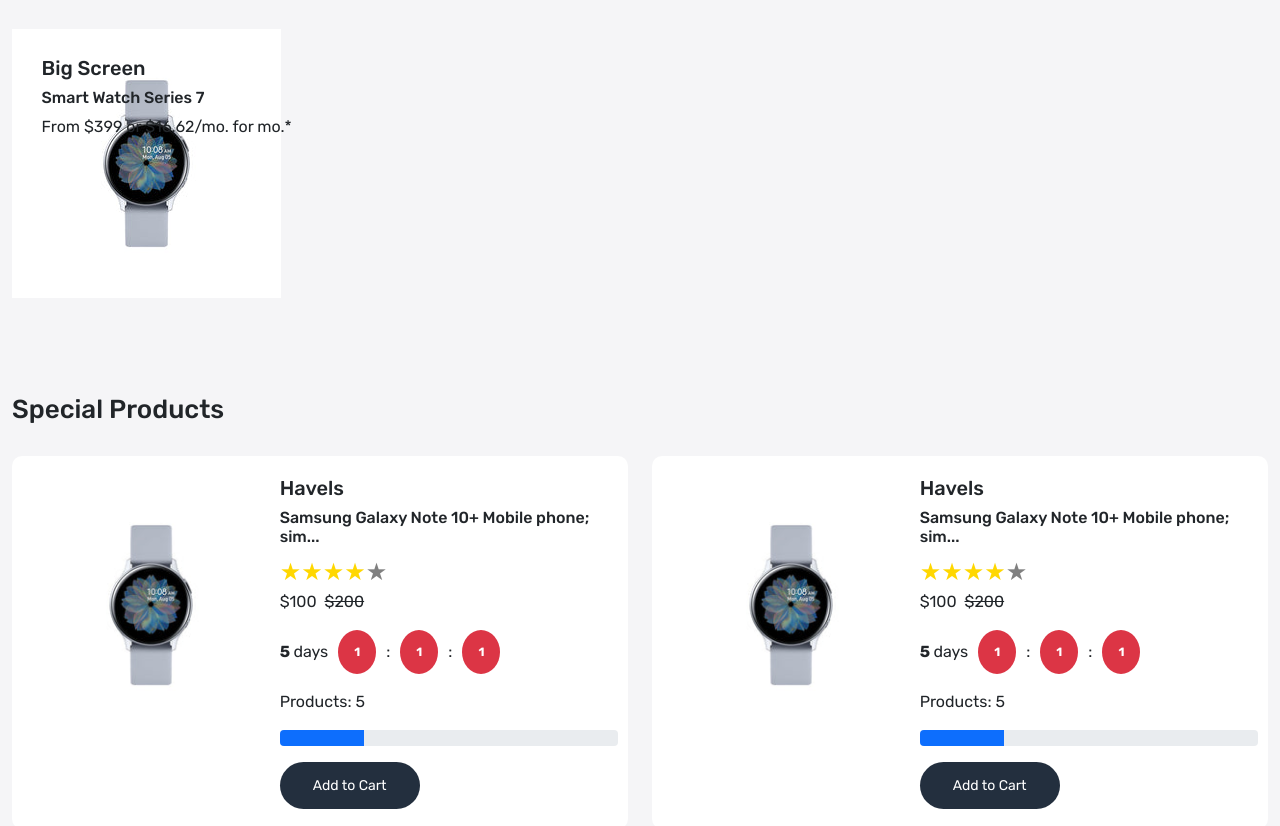
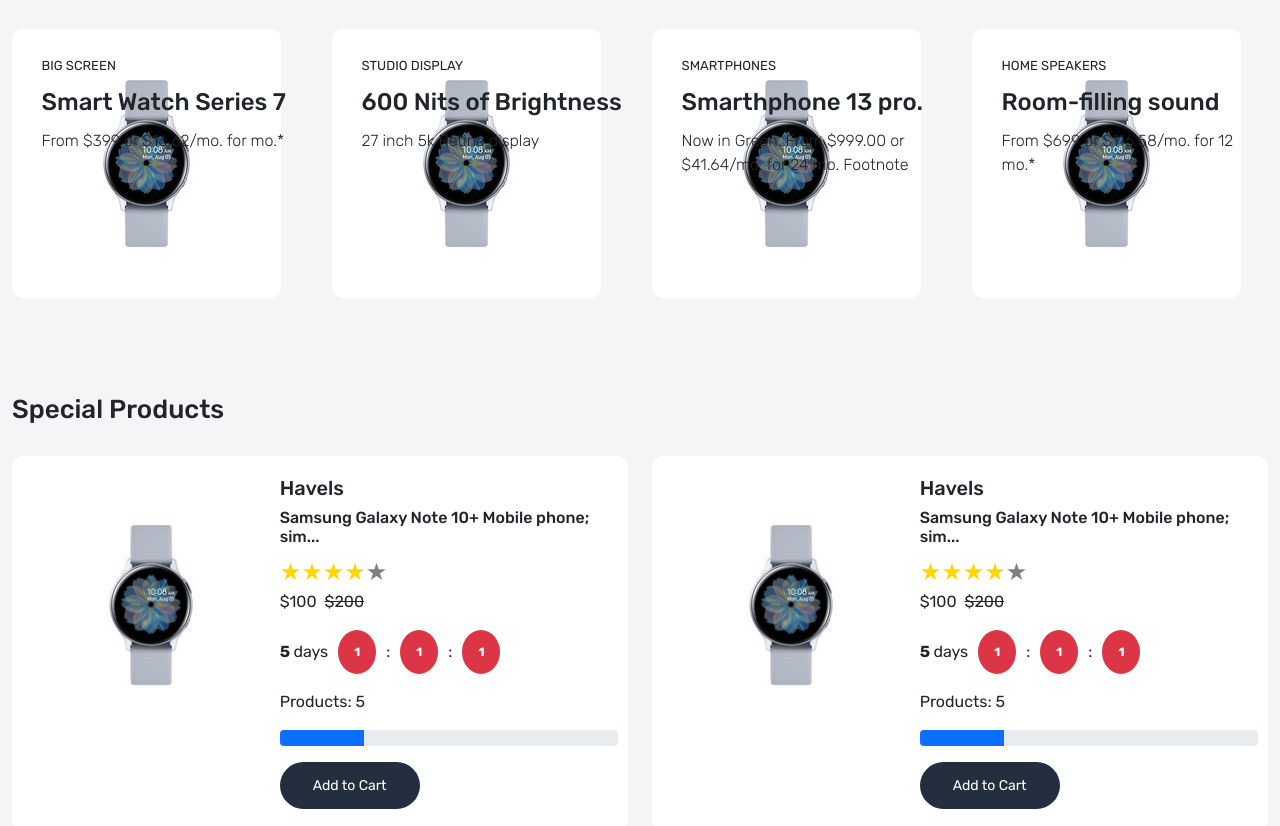
Before and after one commit to AbrarAhamed18/SwapIt, a React (Create React App) app: page / in a window 1280 px wide. Shown: the part 1829-2655 px from the top of the page. Built offline with nearby package versions, Linux system fonts and the light colour scheme.

Commit message:
"last commit"

```diff
--- a/src/App.css
+++ b/src/App.css
@@ -348,6 +348,30 @@
   top:10%;
   left:10%;
 }
+.famous-card img{
+  border-radius: 10px;
+}
+.famous-content h5{
+  font-size: 13px;
+  line-height: 20px;
+  font-weight: 400;
+  /* color: white; */
+  margin-bottom: 7px;
+  text-transform: uppercase;
+}
+.famous-content h6{
+  font-size: 24px;
+  font-weight: 500;
+  line-height: 38px;
+  /* color: white; */
+
+}
+.famous-content p{
+  font-size: 16px;
+  line-height: 24px;
+  font-weight: 100;
+  /* color: white; */
+}
 
 /* Famous card Ends Here*/
 
--- a/src/pages/Home.js
+++ b/src/pages/Home.js
@@ -213,17 +213,49 @@
             <div className="row">
                 <div className="col-3">
                     <div className="famous-card position-relative">
-                        <img src="images/watch.jpg" alt="" />
+                        <img src="images/watch.jpg" className='img-fluid' alt="" />
                         <div className="famous-content position-absolute">
                             <h5>Big Screen</h5>
                             <h6>Smart Watch Series 7</h6>
                             <p>From $399 or $16.62/mo. for mo.*</p>
                         </div>
-
                     </div>
                 </div>
+                <div className="col-3">
+
+                    <div className="famous-card position-relative">
+                        <img src="images/watch.jpg" className='img-fluid' alt="" />
+                        <div className="famous-content position-absolute">
+                            <h5 className='text-dark'>Studio Display</h5>
+                            <h6 className='text-dark'>600 Nits of Brightness</h6>
+                            <p className='text-dark'>27 inch 5k Retina display</p>
+                        </div>
+                    </div>
+                </div>
+                <div className="col-3">
+            <div className="famous-card position-relative">
+                <img src="images/watch.jpg" className='img-fluid' alt="" />
+                <div className="famous-content position-absolute">
+                <h5 className='text-dark'>SMARTPHONES</h5>
+                <h6 className='text-dark'>Smarthphone 13 pro.</h6>
+                <p className='text-dark'>Now in Green. From $999.00 or $41.64/mo. for 24 mo. Footnote</p>
+            </div>
+                </div>
+                </div>
+                <div className="col-3">
+            <div className="famous-card position-relative">
+                <img src="images/watch.jpg" className='img-fluid' alt="" />
+                <div className="famous-content position-absolute">
+                <h5 className='text-dark'>home speakers</h5>
+                <h6 className='text-dark'>Room-filling sound</h6>
+                <p className='text-dark'>From $699 or $116.58/mo. for 12 mo.*</p>
+            </div>
+                </div>
+                </div>
+
             </div>
         </div>
+
     </section>
 
     <section className='special-wrapper py-5 home-wrapper-2'>
```
